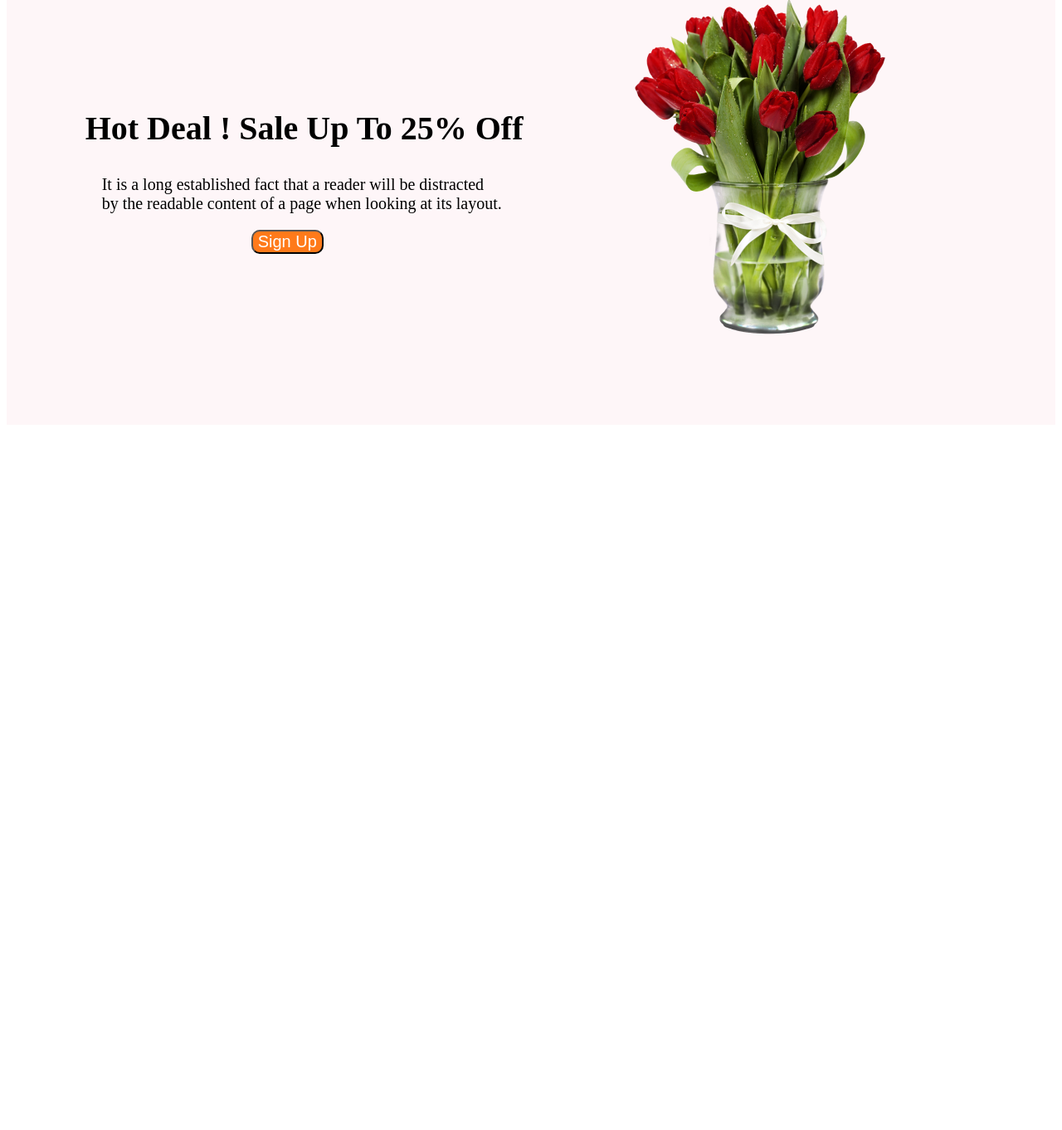
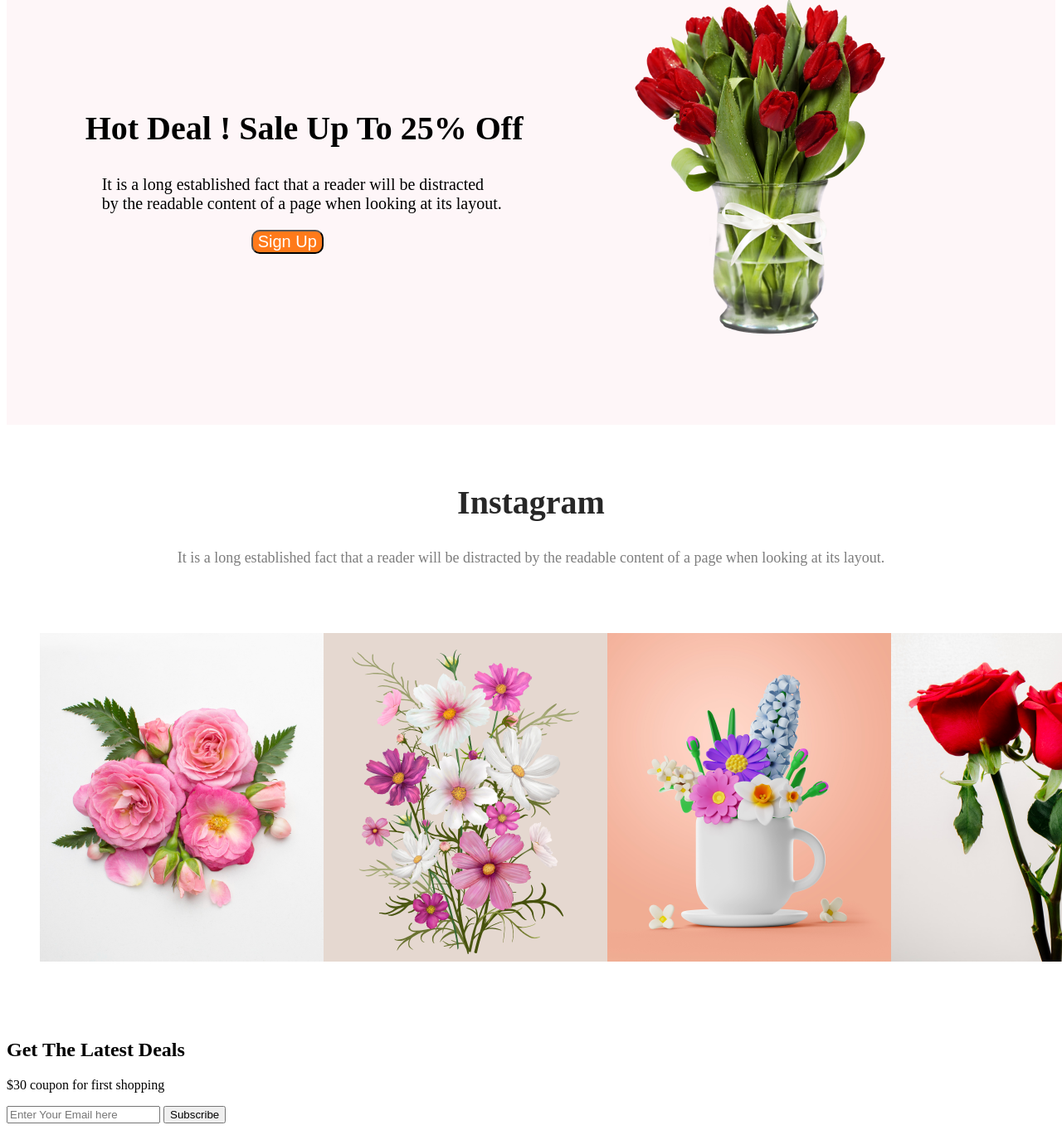
Before and after one commit to srbrakib27/flower-shp-assignment, a plain HTML site: page index.html in a window 1280 px wide. Shown: the part 2517-3879 px from the top of the page at 83% size. Before the commit the page ends 3037 px from the top, so only its background shows below. Drawn offline with Linux system fonts and the light colour scheme.

Commit message:
pic commit

```diff
--- a/index.html
+++ b/index.html
@@ -114,16 +114,53 @@
     <img src="img/pngwing8.png" alt="">
     <div>
 
+</section>
+
+
+<!--this is instagram tag-->
+
+<section class="instagram-section">
+
+    <h1 class="instragram-taitale">Instagram</h1>
+
+
+    <p class="instagram-parahgrap">It is a long established fact that a reader will be distracted by the readable content of a page when looking at its layout.</p>
+
+    <div class="instagram-img">
+
+
+        <img src="img/Flower01.png" alt="">
+        <img src="img/Rectangle4.png" alt="">
+        <img src="img/Rectangle5.png" alt="">
+        <img src="img/Rectangle6.png" alt="">
+
 
     </div>
 
- </div>
+</section>
+
+<!-- this email section-->
+
+<section>
+
+<h1>Get The Latest Deals</h1>
+<p>$30 coupon for first shopping</p>
+
+<div class=" div-email">
+
+    <label for="email">
+        <input type="email" placeholder="Enter Your Email here">
+
+        <button> Subscribe</button>
+    </label>
 
 
+</div>
 
 
 
 </section>
+
 
 
 
--- a/style/style.css
+++ b/style/style.css
@@ -11,8 +11,6 @@
 
 display: flex;
 justify-content: space-between;
-
-
 
 }
 
@@ -107,7 +105,7 @@ text-decoration-line: underline;
     gap: 100px;
     height: 428px;
     margin: 200px 22px 150px 0px ;
-    background-color: azure;
+    background-color:  rgba(39, 39, 39, 0.05);
 
 
 }
@@ -150,5 +148,41 @@ font-size: 20px;
 margin-left: 230px;
 border-radius: 10px;
 
+}
+
+
+/*this is instagram*/
+
+.instagram-section{
+  height: 650px;
 
 }
+
+.instragram-taitale{
+text-align: center;
+color: #272727;
+text-align: center;
+margin-top: 70px;
+font-size: 40px;
+
+font-weight: 800;
+}
+.instagram-parahgrap{
+
+text-align: center;
+color: rgba(39, 39, 39, 0.60);
+text-align: center;
+padding: 0px 50px 30px 50px;
+font-size: 18px;
+font-weight: 400;
+
+}
+
+.instagram-img{
+
+display: flex;
+justify-content: space-around;
+align-items: center;
+margin: 50px 40px 20px 40px;
+
+}
```
Also changed, not shown: img/Flower01.png (renamed from img/Flower 01.png), img/Rectangle4.png (renamed from img/Rectangle 4.png), img/Rectangle5.png (renamed from img/Rectangle 5.png), img/Rectangle6.png (renamed from img/Rectangle 6.png).
